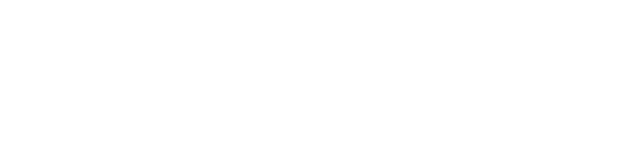
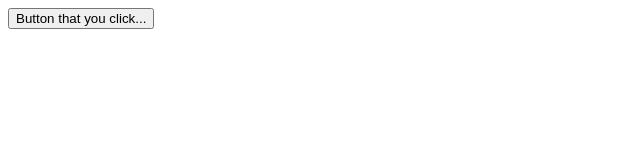
Before and after one commit to ermmme/COMP002.Week5LectureActivity2, a plain HTML site: page index.html in a window 1280 px wide. Shown: the whole page, without its empty margins (0-640 px from the left). Drawn offline with Linux system fonts and the light colour scheme.

Commit message:
added read me and added button element to html file

```diff
--- a/index.html
+++ b/index.html
@@ -6,6 +6,8 @@
     <title>COMP002 Week 5 Activity 2</title>
 </head>
 <body>
+    <button id="clickOnceButton">Button that you click...</button>
+
     <script src="script.js"></script>
 </body>
 </html>
```
Also changed, not shown: 1 other file.
